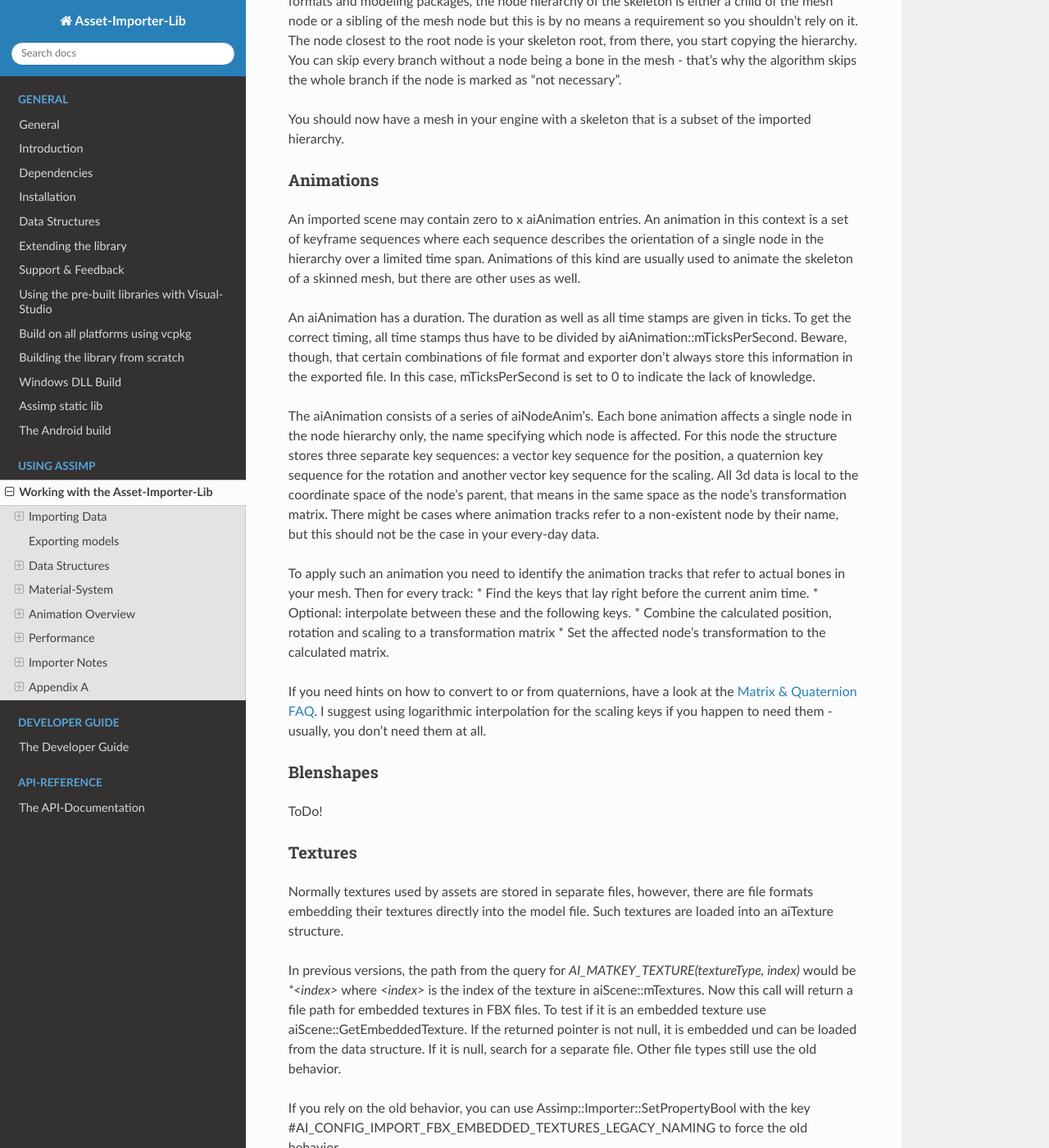
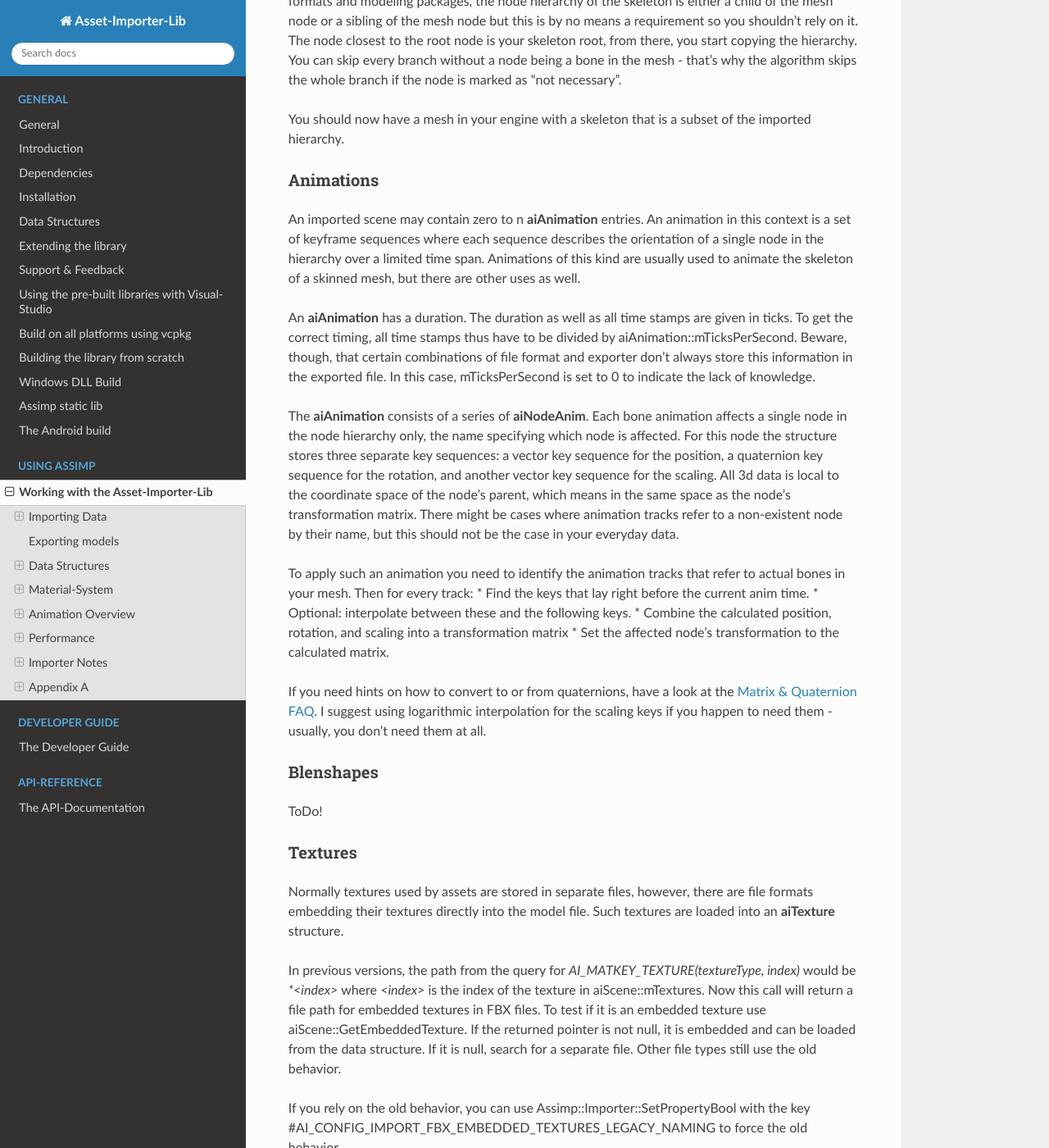
Before and after one commit to assimp/assimp-docs, a Sphinx documentation site: the page built from source/usage/use_the_lib.rst, in a window 1280 px wide and 1400 px high, scrolled down 10511 px. Shown: the whole window at 82% size. Built offline with Sphinx 7.4.7 and the Read the Docs theme 2.0.0, drawn with Linux system fonts in a browser that asks for light colours; some of the changed text lies outside the part shown.

Commit message:
Update use_the_lib.rst

```diff
--- a/source/usage/use_the_lib.rst
+++ b/source/usage/use_the_lib.rst
@@ -62,7 +62,7 @@
 The post-processing steps that the Assimp library can apply to the
 imported data are listed at #aiPostProcessSteps. See the @ref pp Post processing page for more details.
 
-Note that the aiScene data structure returned is declared 'const'. Yes, you can get rid of
+Note that the **aiScene** data structure returned is declared 'const'. Yes, you can get rid of
 these 5 letters with a simple cast. Yes, you may do that. No, it's not recommended (and it's
 suicide in DLL builds if you try to use new or delete on any of the arrays in the scene).
 
@@ -203,11 +203,11 @@
 Logging
 -------
 
-The assimp library provides an easy mechanism to log messages. For instance, if you want to check the state of your
+The Assimp-library provides an easy mechanism to log messages. For instance, if you want to check the state of your
 import and you just want to see, after which preprocessing step the import process was aborted you can take a look
 into the log.
-Per default, the assimp-library provides a default log implementation, where you can log your user-specific message
-by calling it as a singleton with the requested logging type. To see how this works take a look to this:
+Per default, the Assimp-library provides a default log implementation, where you can log your user-specific message
+by calling it a singleton with the requested logging type. To see how this works take a look at this:
 
 ::
 
@@ -328,9 +328,9 @@
 Introduction
 ------------
 
-The assimp library returns the imported data in a collection of structures. aiScene forms the root
-of the data, from here you gain access to all the nodes, meshes, materials, animations or textures
-that was read from the imported file. The aiScene is returned from a successful call to
+The Assimp-Library returns the imported data in a collection of structures. **aiScene** forms the root
+of the data, from here you gain access to all the nodes, meshes, materials, animations, or textures
+that was read from the imported file. The **aiScene** is returned from a successful call to
 **Assimp::Importer::ReadFile()**, **aiImportFile()** or **aiImportFileEx()** - see the :ref:`ai_usage`
 for further information on how to use the library.
 
@@ -422,14 +422,14 @@
 	  SceneObject parent;
 	  Matrix4x4 transform;
 
-	  // if node has meshes, create a new scene object for it
+	  //If node has meshes, create a new scene object for it
 	  if( node.mNumMeshes > 0) {
 		SceneObjekt newObject = new SceneObject;
 		targetParent.addChild( newObject);
 		// copy the meshes
 		CopyMeshes( node, newObject);
 
-		// the new object is the parent for all child nodes
+		//The new object is the parent for all child nodes
 		parent = newObject;
 		transform.SetUnity();
 	  } else {
@@ -480,14 +480,14 @@
 Materials
 ---------
 
-See the :ref:`ai_material` Material System Page.
+See the:ref:`ai_material` Material System Page.
 
 .. _ai_bones:
 
 Bones
 -----
 
-A mesh may have a set of bones in the form of instances from the aiBone objects. Bones are a means to deform a mesh
+A mesh may have a set of bones in the form of instances from the **aiBone** objects. Bones are a means to deform a mesh
 according to the movement of a skeleton. Each bone has a name and a set of vertices on which it has influence.
 Its offset matrix declares the transformation needed to transform from mesh space to the local space of this bone.
 
@@ -532,29 +532,29 @@
 Animations
 ----------
 
-An imported scene may contain zero to x aiAnimation entries. An animation in this context is a set
+An imported scene may contain zero to n **aiAnimation** entries. An animation in this context is a set
 of keyframe sequences where each sequence describes the orientation of a single node in the hierarchy
 over a limited time span. Animations of this kind are usually used to animate the skeleton of
 a skinned mesh, but there are other uses as well.
 
-An aiAnimation has a duration. The duration as well as all time stamps are given in ticks. To get
+An **aiAnimation** has a duration. The duration as well as all time stamps are given in ticks. To get
 the correct timing, all time stamps thus have to be divided by aiAnimation::mTicksPerSecond. Beware,
 though, that certain combinations of file format and exporter don't always store this information
 in the exported file. In this case, mTicksPerSecond is set to 0 to indicate the lack of knowledge.
 
-The aiAnimation consists of a series of aiNodeAnim's. Each bone animation affects a single node in
+The **aiAnimation** consists of a series of **aiNodeAnim**. Each bone animation affects a single node in
 the node hierarchy only, the name specifying which node is affected. For this node the structure
 stores three separate key sequences: a vector key sequence for the position, a quaternion key sequence
-for the rotation and another vector key sequence for the scaling. All 3d data is local to the
-coordinate space of the node's parent, that means in the same space as the node's transformation matrix.
+for the rotation, and another vector key sequence for the scaling. All 3d data is local to the
+coordinate space of the node's parent, which means in the same space as the node's transformation matrix.
 There might be cases where animation tracks refer to a non-existent node by their name, but this
-should not be the case in your every-day data.
+should not be the case in your everyday data.
 
 To apply such an animation you need to identify the animation tracks that refer to actual bones
 in your mesh. Then for every track:
 * Find the keys that lay right before the current anim time.
 * Optional: interpolate between these and the following keys.
-* Combine the calculated position, rotation and scaling to a transformation matrix
+* Combine the calculated position, rotation, and scaling into a transformation matrix
 * Set the affected node's transformation to the calculated matrix.
 
 If you need hints on how to convert to or from quaternions, have a look at the
@@ -575,12 +575,12 @@
 
 Normally textures used by assets are stored in separate files, however,
 there are file formats embedding their textures directly into the model file.
-Such textures are loaded into an aiTexture structure.
+Such textures are loaded into an **aiTexture** structure.
 
 In previous versions, the path from the query for `AI_MATKEY_TEXTURE(textureType, index)` would be
 `*<index>` where `<index>` is the index of the texture in aiScene::mTextures. Now this call will
 return a file path for embedded textures in FBX files. To test if it is an embedded texture use
-aiScene::GetEmbeddedTexture. If the returned pointer is not null, it is embedded und can be loaded
+aiScene::GetEmbeddedTexture. If the returned pointer is not null, it is embedded and can be loaded
 from the data structure. If it is null, search for a separate file. Other file types still use the
 old behavior.
 
@@ -588,21 +588,21 @@
 #AI_CONFIG_IMPORT_FBX_EMBEDDED_TEXTURES_LEGACY_NAMING to force the old behavior.
 
 There are two cases:
- * The texture is NOT compressed. Its color data is directly stored in the aiTexture structure as an array of
+ * The texture is NOT compressed. Its color data is directly stored in the **aiTexture** structure as an array of
    aiTexture::mWidth * aiTexture::mHeight
-   aiTexel structures. Each aiTexel represents a
+   **aiTexel** structures. Each **aiTexel** represents a
    pixel (or "texel") of the texture image. The color data is stored in an unsigned RGBA8888 format,
    which can be easily used for both Direct3D and OpenGL (swizzling the order of the color
    components might be necessary).  RGBA8888 has been chosen because it is well-known, easy to use
-   and natively supported by nearly all graphics APIs.
- * This applies if aiTexture::mHeight == 0 is fulfilled. Then, texture is stored in a compressed
+   , and natively supported by nearly all graphics APIs.
+ * This applies if aiTexture::mHeight == 0 is fulfilled. Then, the texture is stored in a compressed
    format such as DDS or PNG. The term "compressed" does not mean that the texture data must
-   actually be compressed, however the texture was found in the model file as if it was stored in a
-   separate file on the harddisk. Appropriate decoders (such as libjpeg, libpng, D3DX, DevIL) are
-   required to load theses textures.  aiTexture::mWidth specifies the size of the texture data in
+   actually be compressed, however, the texture was found in the model file as if it was stored in a
+   separate file on the hard disk. Appropriate decoders (such as libjpeg, libpng, D3DX, DevIL) are
+   required to load these textures.  aiTexture::mWidth specifies the size of the texture data in
    bytes, aiTexture::pcData is a pointer to the raw image data and aiTexture::achFormatHint is
    either zeroed or contains the most common file extension of the embedded texture's format. This
-   value is only set if assimp is able to determine the file format.
+   value is only set if Assimp is able to determine the file format.
 
 .. _ai_materials:
 
@@ -612,7 +612,7 @@
 General Overview
 ################################
 
-All materials are stored in an array of aiMaterial inside the aiScene.
+All materials are stored in an array of **aiMaterial** inside the aiScene.
 
 Each aiMesh refers to one
 material by its index in the array. Due to the vastly diverging definitions and usages of material
@@ -1068,8 +1068,8 @@
 
 <a href="http://ogldev.atspace.co.uk/www/tutorial38/tutorial38.html">This external tutorial</a>
 has working code to get started implementing animations using bone matrix array in the vertex shader.
-(If using glm OpenGL math library, cross-reference with <a href="http://www.xphere.me/2019/05/bones-animation-with-openglassimpglm/">this page</a>
-which has useful tips on converting between assimp and glm objects)
+(If using **glm** (OpenGL math library), cross-reference with <a href="http://www.xphere.me/2019/05/bones-animation-with-openglassimpglm/">this page</a>
+which has useful tips on converting between **Assimp** and **glm** objects)
 
 .. _ai_Transformations:
 
@@ -1090,7 +1090,7 @@
 Overview
 --------
 
-This page discusses general performance issues related to assimp.
+This page discusses general performance issues related to **Assimp**.
 
 .. _ai_perf_profile:
 
@@ -1203,12 +1203,12 @@
    Constructing instances of #Assimp::Importer is expensive, so it might be a good idea to
    let every thread maintain its own thread-local instance (which can be used to
    load as many files as necessary).
- * The C-API is thread safe.
+ * The C-API is thread-safe.
  * When supplying custom IO logic, one must make sure the underlying implementation is thread-safe.
  * Custom log streams or logger replacements have to be thread-safe, too.
 
 Multiple concurrent imports may or may not be beneficial, however. For certain file formats in conjunction with
-little or no post processing IO times tend to be the performance bottleneck. Intense post processing together
+little or no post-processing IO times tend to be the performance bottleneck. Intense post-processing together
 with 'slow' file formats like X or Collada might scale well with multiple concurrent imports.
 
 
@@ -1224,15 +1224,15 @@
 Resources
 ---------
 
-This page lists some useful resources for assimp. Note that, even though the core team has an eye on them,
+This page lists some useful resources for **Assimp**. Note that, even though the core team has an eye on them,
 we cannot guarantee the accuracy of third-party information. If in doubt, it's best to ask either on the
 mailing list or on our forums on SF.net.
 
- * assimp comes with some sample applications, these can be found in the <i>./samples</i> folder. Don't forget to read the <i>README</i> file.
+ * **Assimp** comes with some sample applications, these can be found in the <i>./samples</i> folder. Don't forget to read the <i>README</i> file.
  * `Assimp-GL-Demo <http://www.drivenbynostalgia.com/files/AssimpOpenGLDemo.rar>`_ - OpenGl animation sample using the library's animation import facilities.
  * `Assimp-Animation-Loader <http://nolimitsdesigns.com/game-design/open-asset-import-library-animation-loader/>`_ is another utility to
    simplify animation playback.
- * `Assimp-Animations <http://ogldev.atspace.co.uk/www/tutorial22/tutorial22.html>`_ - Tutorial "Loading models using the Open Asset Import Library", out of a series of OpenGl tutorials.
+ * `Assimp-Animations <http://ogldev.atspace.co.uk/www/tutorial22/tutorial22.html>`_ - Tutorial "Loading models using the Open Asset Import Library", out of a series of OpenGL tutorials.
 
 .. _ai_importer_notes:
 
```
Also changed, not shown: other parts of source/usage/use_the_lib.rst (+24 -24 lines).
